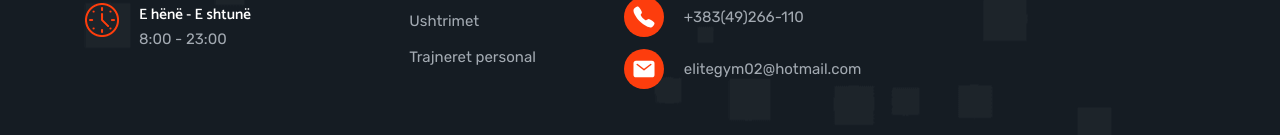
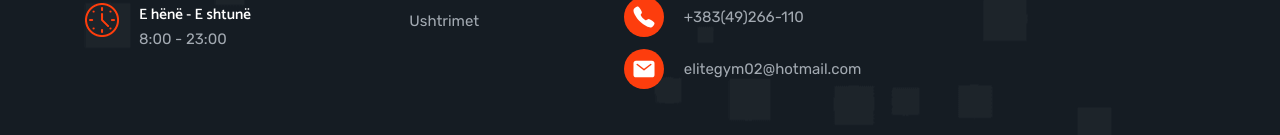
Before and after one commit to dhurka2/dhurka2, a plain HTML site: page index.html in a window 1280 px wide. Shown: the part 5272-5407 px from the top of the page. Drawn offline with nearby package versions, Linux system fonts and the light colour scheme; files whose address does not match are found by name.

Commit message:
index.html

```diff
--- a/index.html
+++ b/index.html
@@ -550,11 +550,6 @@
               <a href="#" class="footer-link">Ushtrimet</a>
             </li>
 
-            <li>
-              <a href="#blog" class="footer-link">Trajneret personal</a>
-            </li>
-
-
           </ul>
 
           <ul class="footer-list">
```
